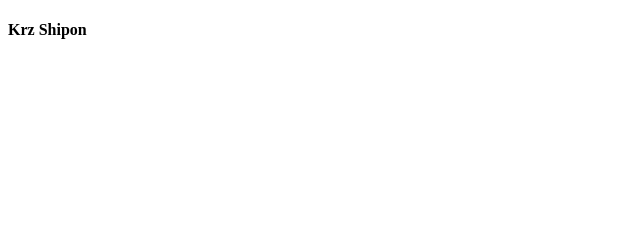
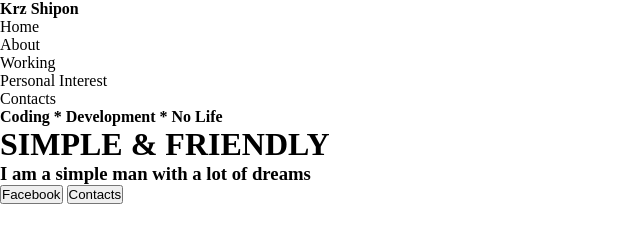
Before and after one commit to krzshipon/sample-html-project, a plain HTML site: page index.html in a window 1280 px wide. Shown: the whole page, without its empty margins (0-640 px from the left). Drawn offline with Linux system fonts and the light colour scheme.

Commit message:
css file added

```diff
--- a/index.html
+++ b/index.html
@@ -1,6 +1,8 @@
 <!DOCTYPE html>
 <html>
 <head>
+    <title></title>
+    <link rel="stylesheet" type="text/css" href="style.css">
 
 </head>
 <body>
@@ -9,9 +11,27 @@
         <div class="menu">
             <div class="leftmenu">
                 <h4>Krz Shipon</h4>
-
             </div>
 
+            <div class="rightmenu">
+                <ul>
+                    <li> Home </li>
+                    <li> About </li>
+                    <li> Working </li>
+                    <li> Personal Interest</li>
+                    <li> Contacts </li>
+                </ul>
+            </div>
+
+        </div>
+
+        <!-- middle text -->
+        <div class="text">
+            <h4> Coding * Development * No Life</h4>
+            <h1>SIMPLE & FRIENDLY </h1>
+            <h3> I am a simple man with a lot of dreams</h3>
+            <button id="button1"> Facebook </button>
+            <button id="button"> Contacts </button>
         </div>
 
     </div>
--- /dev/null
+++ b/style.css
@@ -0,0 +1,9 @@
+*{
+    margin: 0px;
+    padding: 0px;
+}
+
+
+.bgimage{
+    background-image: url('');
+}
```
